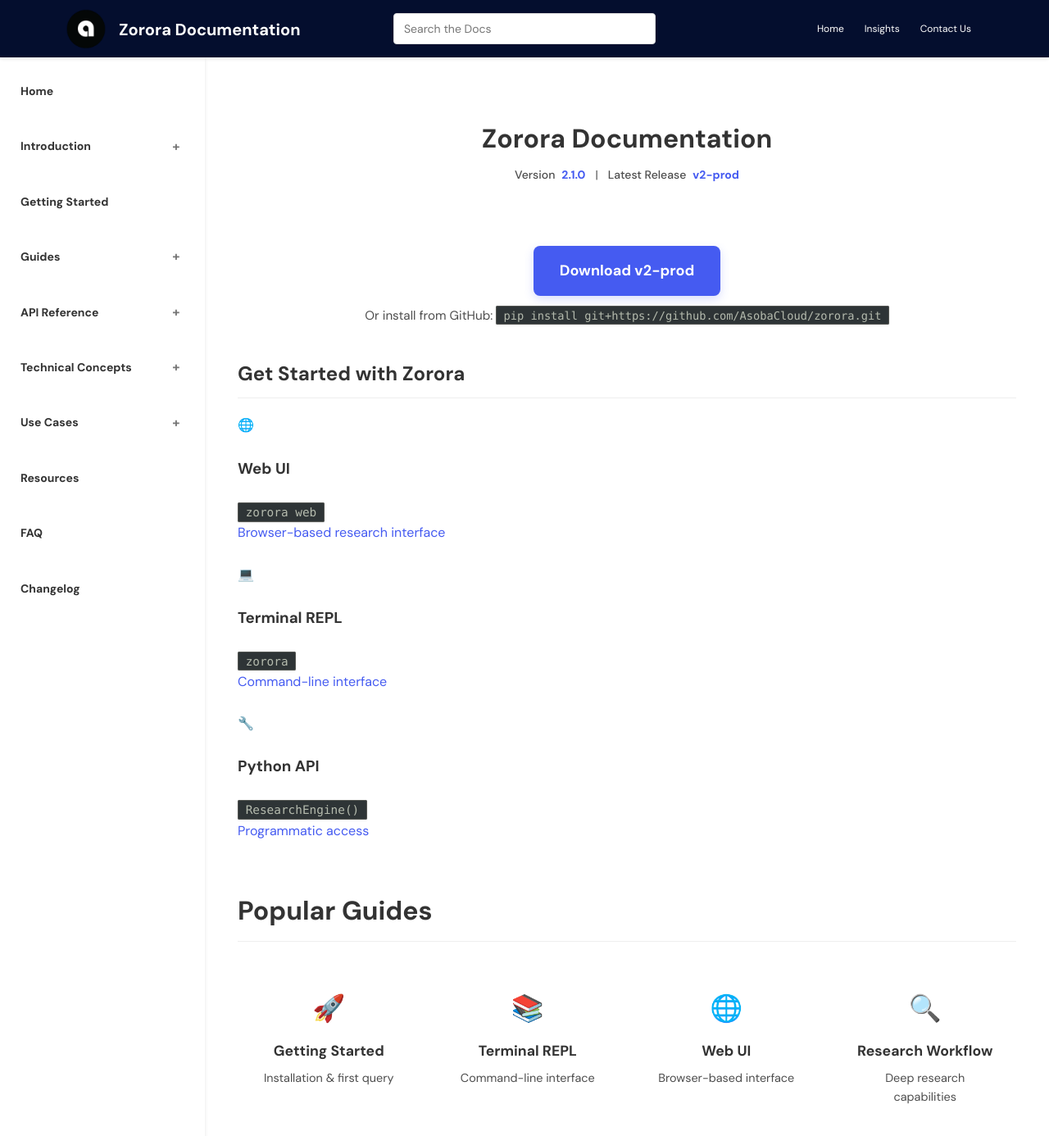
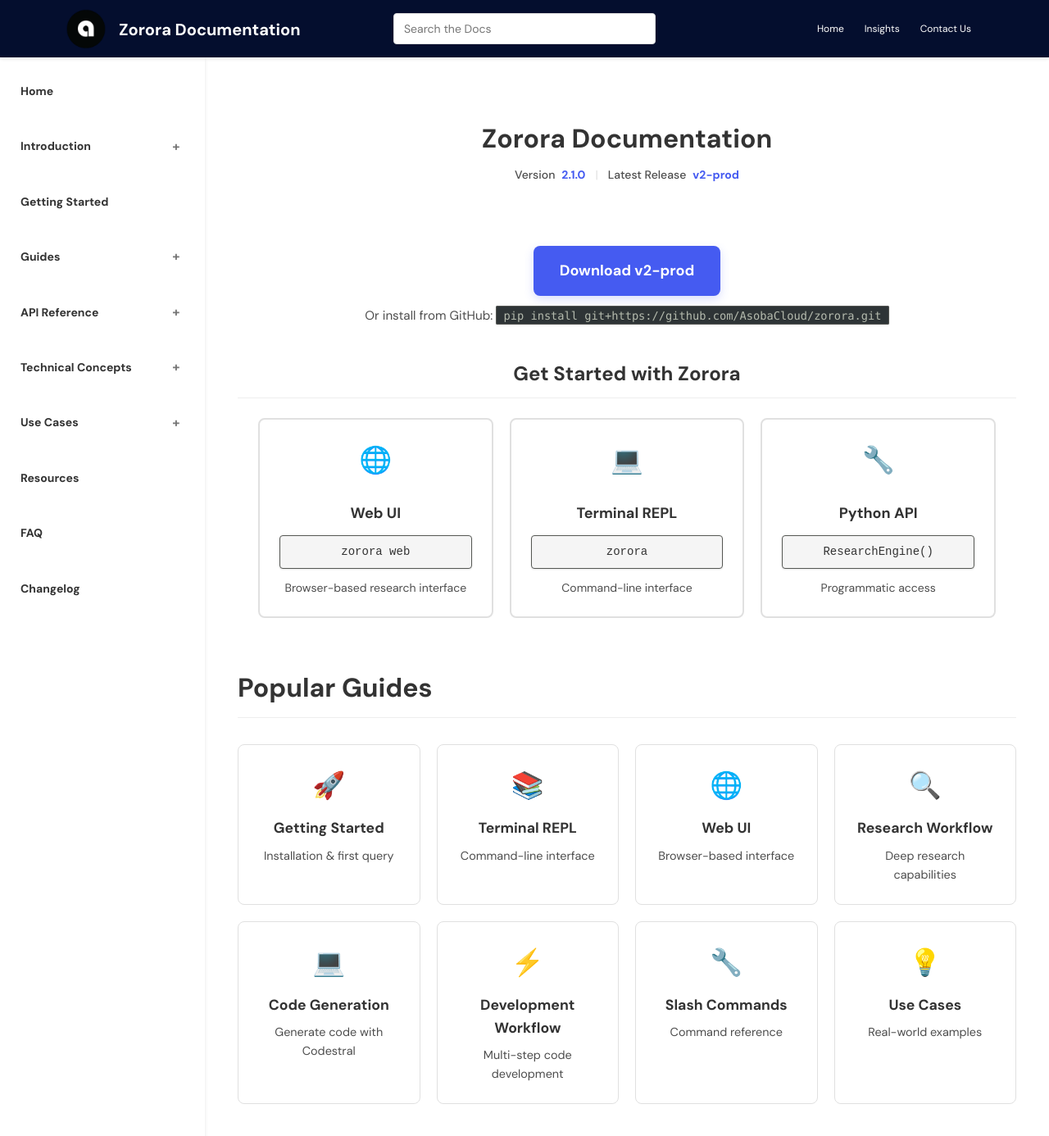
Before and after one commit to AsobaCloud/asobacode.github.io, a Jekyll site: the page built from index.md, in a window 1280 px wide and 1400 px high. Shown: the top 1386 px of the window at 82% size. Built offline with Jekyll 4.4.1, drawn with Linux system fonts in a browser that asks for light colours; comment, search, counter and statistics services are not loaded.

Commit message:
Add missing CSS for SDK links section
- Add CSS variables: --border-grey, --code-bg, --code-text
- Add .sdk-links-section styles (centered heading, grid layout)
- Add .sdk-links-grid with responsive 3-column grid
- Add .sdk-link-card styles (borders, hover effects, spacing)
- Add responsive breakpoint for mobile (single column)
- Fixes: cards now display horizontally with borders visible

```diff
--- a/assets/css/styles.css
+++ b/assets/css/styles.css
@@ -10,6 +10,9 @@
   --text-light: #4D4D4D;
   --background-light: #f5f5f5;
   --white: #fff;
+  --border-grey: #e0e0e0;
+  --code-bg: #f5f5f5;
+  --code-text: #333;
 
   /* Ubuntu Terminal Color Scheme */
   --ubuntu-bg: #2E3436;
@@ -1534,6 +1537,72 @@ h1[id], h2[id], h3[id], h4[id], h5[id], h6[id] {
   }
 }
 
+/* C. SDK Links Section */
+.sdk-links-section {
+  margin: 40px 0;
+}
+
+.sdk-links-section h2 {
+  text-align: center;
+  font-size: 1.5rem;
+  font-weight: 700;
+  color: var(--text-dark);
+  margin-bottom: 24px;
+}
+
+.sdk-links-grid {
+  display: grid;
+  grid-template-columns: repeat(auto-fit, minmax(240px, 1fr));
+  gap: 20px;
+  max-width: 900px;
+  margin: 0 auto;
+}
+
+.sdk-link-card {
+  background: var(--white);
+  border: 2px solid var(--border-grey);
+  border-radius: 8px;
+  padding: 24px;
+  text-decoration: none;
+  text-align: center;
+  transition: all 0.2s ease;
+}
+
+.sdk-link-card:hover {
+  border-color: var(--primary-blue);
+  transform: translateY(-2px);
+  box-shadow: 0 4px 12px rgba(69, 91, 241, 0.1);
+}
+
+.sdk-icon {
+  font-size: 32px;
+  margin-bottom: 12px;
+}
+
+.sdk-link-card h3 {
+  font-size: 1.125rem;
+  font-weight: 700;
+  color: var(--text-dark);
+  margin-bottom: 12px;
+}
+
+.sdk-install {
+  display: block;
+  background: var(--code-bg);
+  color: var(--code-text);
+  padding: 8px 12px;
+  border-radius: 4px;
+  font-family: monospace;
+  font-size: 0.875rem;
+  margin: 12px 0;
+}
+
+.sdk-link-card p {
+  font-size: 0.875rem;
+  color: var(--text-light);
+  margin: 0;
+}
+
 /* E. Code Examples Section */
 .code-examples-section {
   margin: 60px 0;
@@ -1809,6 +1878,7 @@ h1[id], h2[id], h3[id], h4[id], h5[id], h6[id] {
 
 /* Responsive adjustments for code examples and role cards */
 @media (max-width: 768px) {
+  .sdk-links-grid,
   .code-examples-grid {
     grid-template-columns: 1fr;
   }
@@ -1824,4 +1894,8 @@ h1[id], h2[id], h3[id], h4[id], h5[id], h6[id] {
   .role-actions {
     flex-direction: column;
   }
-}
+
+  .version-updates-section {
+    grid-template-columns: 1fr;
+  }
+}
```
